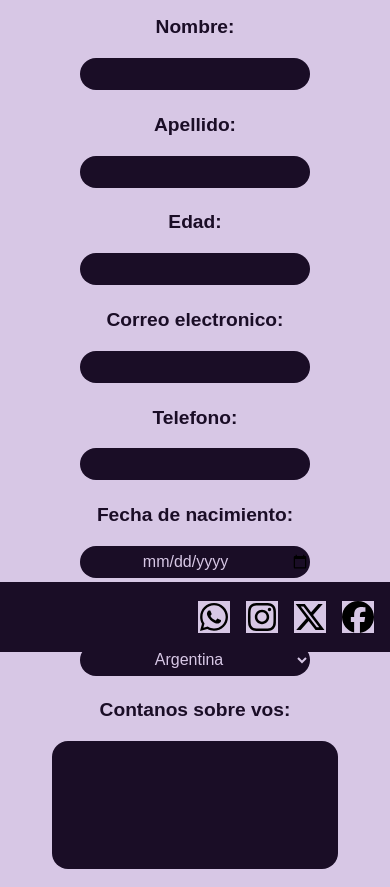
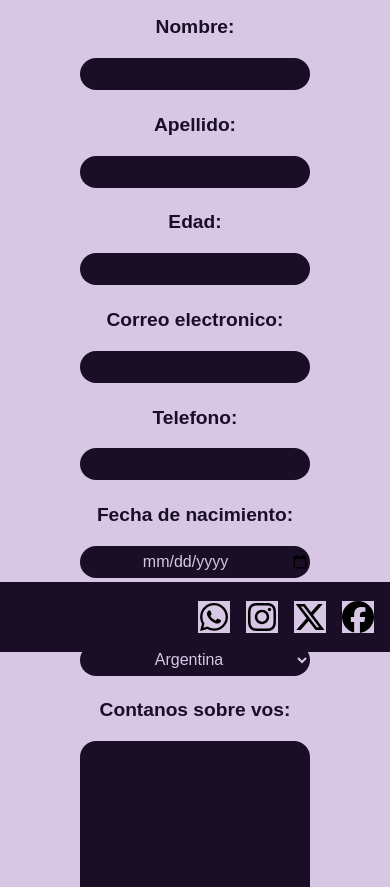
Before and after one commit to GonzaDP/PreEntrega2-Ensabella, a website: page pages/formarParte.html in a window 390 px wide. Shown: the part 192-1079 px from the top of the page. Drawn offline with nearby package versions, Linux system fonts and the light colour scheme.

Commit message:
correcciones tercera preentrega

```diff
--- a/scss/layouts/_mediaqueries.scss
+++ b/scss/layouts/_mediaqueries.scss
@@ -24,7 +24,8 @@
         margin: 0rem;
     }
     .mensaje{
-        width: 100%;
+        width: 80%;
+        height: 14rem;
     }
 }
 
```
Also changed, not shown: css/style.css, 1 other file.
